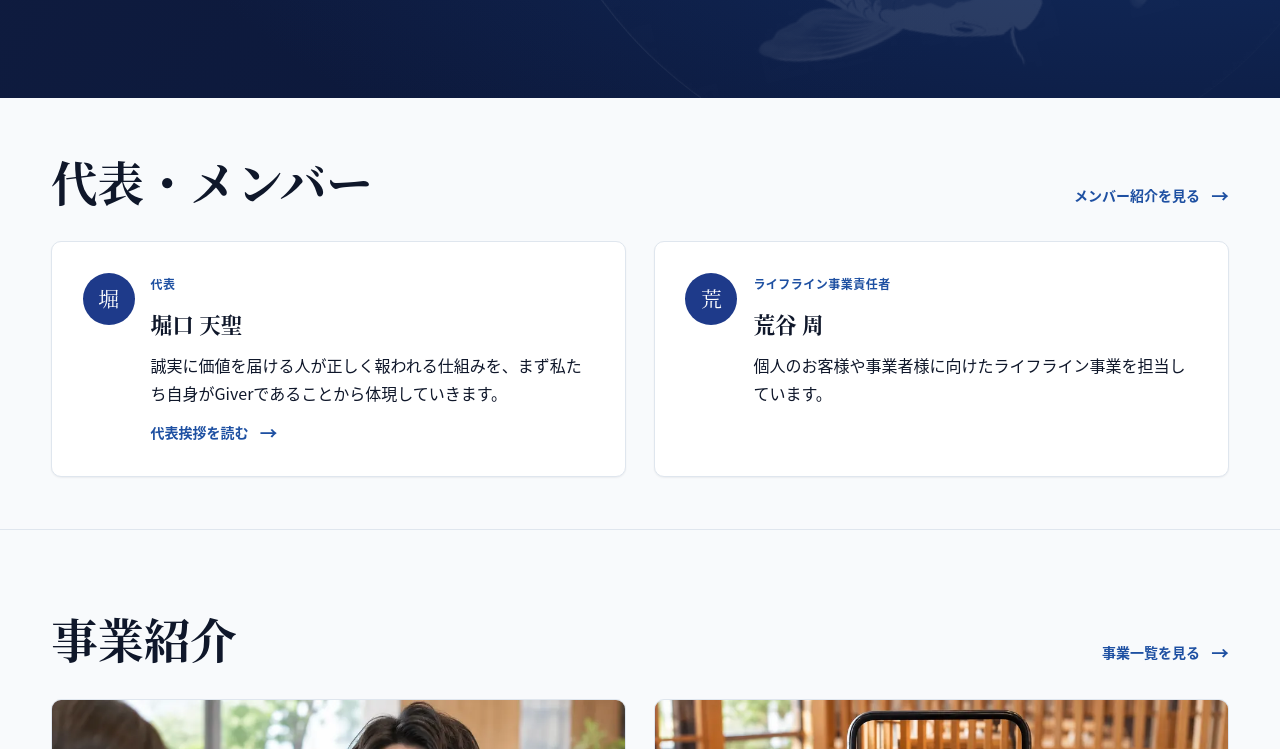
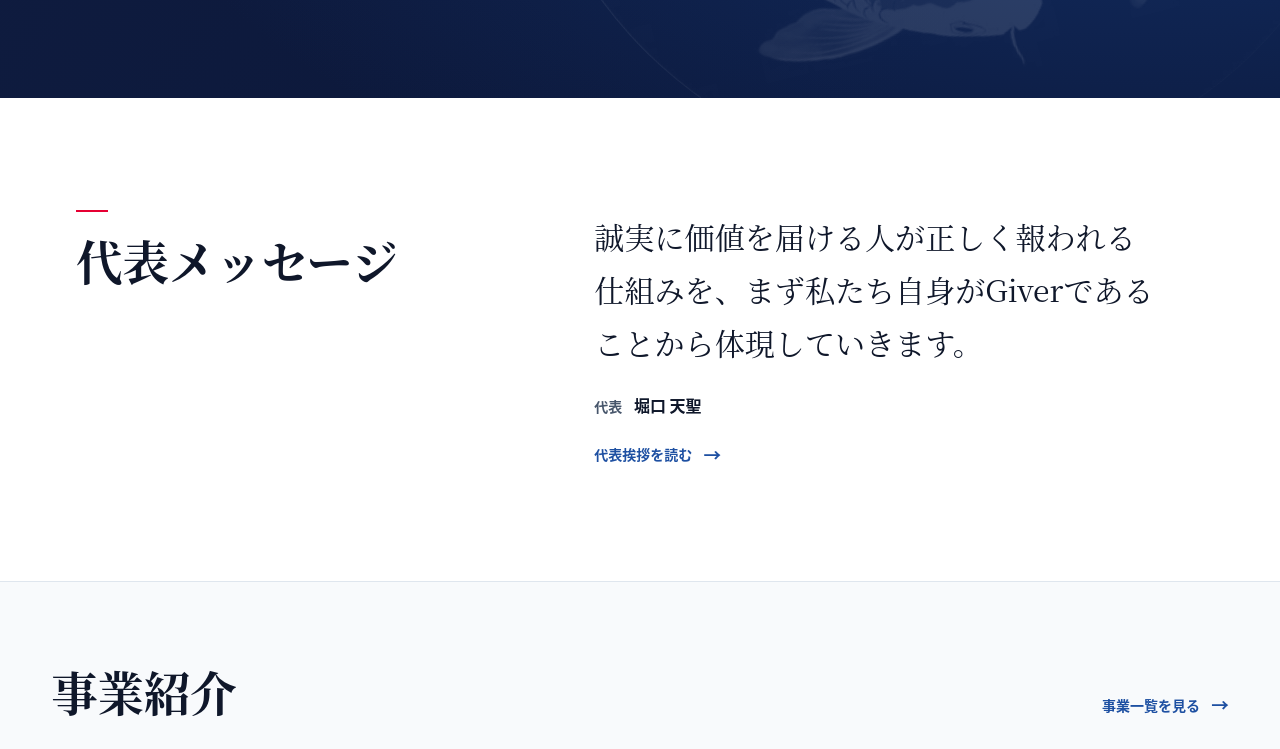
Before and after one commit to ss4gdev/allive-website, a plain HTML site: page index.html in a window 1280 px wide. Shown: the part 1227-1976 px from the top of the page. Drawn offline with Linux system fonts and the light colour scheme.

Commit message:
Refine homepage leadership and business navigation

```diff
--- a/assets/site.css
+++ b/assets/site.css
@@ -128,7 +128,6 @@ h1[tabindex="-1"]:focus, main[tabindex="-1"]:focus { outline: none; }
   margin-bottom: 1.65rem;
 }
 .section-row h2 { font-size: var(--fs-xl); line-height: 1.42; }
-.home-cases { background: var(--bg-subtle); padding-top: clamp(2.5rem, 4.5vw, 4.5rem); }
 .home-business { border-top: 1px solid var(--border); }
 .home-company {
   position: relative;
@@ -206,10 +205,35 @@ h1[tabindex="-1"]:focus, main[tabindex="-1"]:focus { outline: none; }
   }
 }
 
-.home-person { display: grid; grid-template-columns: auto minmax(0, 1fr); gap: 1rem; align-items: start; }
-.home-person .member-avatar { width: 52px; height: 52px; margin: 0; }
-.home-person h3 { font-size: 1.35rem; margin-bottom: .4rem; }
-.home-person .link-arrow { display: inline-flex; margin-top: .75rem; }
+.home-president {
+  background: var(--bg-elevated);
+  padding-block: clamp(4.25rem, 8.8vw, 8rem);
+}
+.home-president-layout {
+  --maxw: 1230px;
+  display: grid;
+  grid-template-columns: minmax(0, .84fr) minmax(0, 1.16fr);
+  gap: clamp(1.4rem, 6vw, 5rem);
+  align-items: start;
+}
+.home-president h2 { font-size: var(--fs-xl); line-height: 1.42; }
+.home-president h2::before {
+  content: "";
+  display: block;
+  width: 2rem;
+  height: 2px;
+  margin-bottom: 1rem;
+  background: var(--red);
+}
+.home-president-quote {
+  margin: 0;
+  font-family: var(--font-display);
+  font-size: clamp(1.3rem, 2.35vw, 1.9rem);
+  line-height: 1.75;
+  word-break: auto-phrase;
+}
+.home-president-sign { margin: 1.4rem 0 1.25rem; font-weight: 700; }
+.home-president-sign span { margin-right: .5rem; color: var(--ink-soft); font-size: var(--fs-sm); }
 
 .service-card { position: relative; }
 .service-card, .service-card-copy { padding: clamp(1.45rem, 3vw, 2.55rem); }
@@ -234,6 +258,7 @@ h1[tabindex="-1"]:focus, main[tabindex="-1"]:focus { outline: none; }
 }
 .service-card:hover .text-arrow { background: var(--lapis); color: #fff; }
 .service-description .lede + .lede { margin-top: .85rem; }
+.business-case-link { display: flex; justify-content: flex-end; margin-top: 1.15rem; }
 
 .case-grid { display: grid; grid-template-columns: repeat(2, minmax(0, 1fr)); gap: 1.55rem; }
 .case-grid:has(> .case-card:only-child) { grid-template-columns: minmax(0, 1fr); }
@@ -387,6 +412,7 @@ h1[tabindex="-1"]:focus, main[tabindex="-1"]:focus { outline: none; }
   .home-company { min-block-size: clamp(37rem, 83svh, 46rem); padding-block: 4.5rem; }
   .home-company::before { width: 31rem; inset-inline-end: -13rem; opacity: .08; }
   .home-philosophy { font-size: clamp(1.92rem, 7.6vw, 3.25rem); }
+  .home-president-layout { grid-template-columns: 1fr; }
   .case-grid, .case-card-featured, .case-detail-layout { grid-template-columns: 1fr; }
   .case-card-featured { grid-template-rows: auto 1fr; }
   .case-card-media img { aspect-ratio: 16 / 10; }
--- a/assets/site.js
+++ b/assets/site.js
@@ -7,7 +7,6 @@
   const sections = new Map(
     Array.from(document.querySelectorAll("[data-route]"), (section) => [section.dataset.route, section])
   );
-  const featuredCase = cases[0];
   const caseDetail = document.querySelector("[data-case-detail]");
   const main = document.getElementById("main");
   const toggle = document.getElementById("navToggle");
@@ -71,7 +70,7 @@
     caseDetail.innerHTML = `
       <div class="case-intro">
         <div class="wrap">
-          <p class="breadcrumb"><a href="#/">ホーム</a><span aria-hidden="true">/</span><a href="#/cases">3D・AR事例</a><span aria-hidden="true">/</span><span class="cur">事例詳細</span></p>
+          <p class="breadcrumb"><a href="#/">ホーム</a><span aria-hidden="true">/</span><a href="#/business">事業紹介</a><span aria-hidden="true">/</span><a href="#/cases">3D・AR事例</a><span aria-hidden="true">/</span><span class="cur">事例詳細</span></p>
           <div class="page-head">
             ${caseMeta(study)}
             <h1>${escapeHtml(study.title)}</h1>
@@ -106,7 +105,6 @@
   }
 
   const noCases = '<p class="lede">事例は掲載準備中です。</p>';
-  document.querySelector("[data-featured-case]").innerHTML = featuredCase ? caseCard(featuredCase, "h3", true) : noCases;
   document.querySelector("[data-service-cases]").innerHTML = cases.slice(0, 2).map((study) => caseCard(study, "h3", cases.length === 1)).join("") || noCases;
   document.querySelector("[data-case-list]").innerHTML = cases.map((study) => caseCard(study, "h2", cases.length === 1)).join("") || noCases;
 
@@ -141,10 +139,11 @@
     if (study) showCase(study);
 
     sections.forEach((item) => item.classList.toggle("is-active", item === section));
+    const isBusinessCase = visibleRoute === "cases" || visibleRoute === "case-detail";
     sectionLinks.forEach((link) => {
       const target = link.getAttribute("href").slice(2);
       const isCurrent = visibleRoute === target;
-      const isParent = (visibleRoute === "case-detail" && target === "cases")
+      const isParent = (isBusinessCase && target === "business")
         || (Boolean(target) && visibleRoute.startsWith(target + "/"));
       link.classList.toggle("is-active", isCurrent || isParent);
       if (isCurrent) link.setAttribute("aria-current", "page");
--- a/index.html
+++ b/index.html
@@ -9,9 +9,9 @@
 <title>ALLIVE</title>
 <link rel="icon" href="assets/allive-logo-small.webp" type="image/webp">
 <link rel="stylesheet" href="assets/base.css">
-<link rel="stylesheet" href="assets/site.css?v=b1041f5bf3">
+<link rel="stylesheet" href="assets/site.css?v=99a9b220e6">
 <script defer src="assets/cases.js"></script>
-<script defer src="assets/site.js"></script>
+<script defer src="assets/site.js?v=8fd3c558e0"></script>
 </head>
 <body>
 <a class="skip-link" href="#main">本文へスキップ</a>
@@ -26,7 +26,6 @@
       <ul class="nav-desktop">
         <li><a class="nav-link" href="#/company">会社情報</a></li>
         <li><a class="nav-link" href="#/business">事業紹介</a></li>
-        <li><a class="nav-link" href="#/cases">3D・AR事例</a></li>
         <li><a class="nav-link" href="#/recruit">採用情報</a></li>
         <li><a class="nav-cta" href="#/contact">お問い合わせ <span aria-hidden="true">↗</span></a></li>
       </ul>
@@ -41,7 +40,6 @@
   <a href="#/">ホーム</a>
   <a href="#/company">会社情報</a>
   <a href="#/business">事業紹介</a>
-  <a href="#/cases">3D・AR事例</a>
   <a href="#/recruit">採用情報</a>
   <a href="#/contact" class="nav-cta">お問い合わせ</a>
 </nav>
@@ -56,7 +54,7 @@
         </div>
         <div class="action-row">
           <a class="btn btn-primary" href="#/business">事業紹介を見る <span aria-hidden="true">→</span></a>
-          <a class="btn btn-outline" href="#/cases">3D・AR事例を見る <span aria-hidden="true">→</span></a>
+          <a class="btn btn-outline" href="#/business/3dar">3D・AR事業を見る <span aria-hidden="true">→</span></a>
         </div>
       </div>
       <div class="home-hero-art">
@@ -82,30 +80,15 @@
     </div>
   </section>
 
-  <section class="section-tight" aria-labelledby="home-people-title">
-    <div class="wrap" data-scroll-reveal>
-      <div class="section-row">
-        <h2 id="home-people-title">代表・メンバー</h2>
-        <a class="link-arrow" href="#/company/members">メンバー紹介を見る <span aria-hidden="true">→</span></a>
-      </div>
-      <div class="grid-2">
-        <article class="card home-person">
-          <div class="member-avatar" aria-hidden="true">堀</div>
+  <section class="section home-president" aria-labelledby="home-president-title">
+    <div class="wrap home-president-layout" data-scroll-reveal>
+      <h2 id="home-president-title">代表メッセージ</h2>
       <div>
-            <p class="member-role">代表</p>
-            <h3>堀口 天聖</h3>
+        <blockquote class="home-president-quote">
           <p>誠実に価値を届ける人が正しく報われる仕組みを、まず私たち自身がGiverであることから体現していきます。</p>
+        </blockquote>
+        <p class="home-president-sign"><span>代表</span> 堀口 天聖</p>
         <a class="link-arrow" href="#/company/message">代表挨拶を読む <span aria-hidden="true">→</span></a>
-          </div>
-        </article>
-        <article class="card home-person">
-          <div class="member-avatar" aria-hidden="true">荒</div>
-          <div>
-            <p class="member-role">ライフライン事業責任者</p>
-            <h3>荒谷 周</h3>
-            <p>個人のお客様や事業者様に向けたライフライン事業を担当しています。</p>
-          </div>
-        </article>
       </div>
     </div>
   </section>
@@ -136,16 +119,6 @@
           </div>
         </a>
       </div>
-    </div>
-  </section>
-
-  <section class="section home-cases" aria-labelledby="home-cases-title">
-    <div class="wrap" data-scroll-reveal>
-      <div class="section-row">
-        <h2 id="home-cases-title">3D・ARの活用事例</h2>
-        <a class="link-arrow" href="#/cases">事例一覧を見る <span aria-hidden="true">→</span></a>
-      </div>
-      <div data-featured-case></div>
     </div>
   </section>
 
@@ -191,6 +164,9 @@
         <span class="text-arrow" aria-hidden="true">→</span>
       </a>
     </div>
+    <p class="business-case-link">
+      <a class="link-arrow" href="#/cases">3D・ARの活用事例を見る <span aria-hidden="true">→</span></a>
+    </p>
   </div>
 
   <div class="section band-subtle">
@@ -246,7 +222,7 @@
 <section class="route" data-route="cases" aria-label="3D・AR事例">
   <div class="case-intro">
     <div class="wrap">
-      <p class="breadcrumb"><a href="#/">ホーム</a><span aria-hidden="true">/</span><span class="cur">3D・AR事例</span></p>
+      <p class="breadcrumb"><a href="#/">ホーム</a><span aria-hidden="true">/</span><a href="#/business">事業紹介</a><span aria-hidden="true">/</span><span class="cur">3D・AR事例</span></p>
       <div class="page-head">
         <h1>3D・ARの活用事例</h1>
         <p class="lede">ALLIVEが撮影・制作を担当した3D・ARの事例をご紹介します。</p>
@@ -311,7 +287,7 @@
     <table class="info-table">
       <tbody>
         <tr><th>名称</th><td>ALLIVE</td></tr>
-        <tr><th>創業</th><td>確認中</td></tr>
+        <tr><th>創業</th><td>2026年</td></tr>
         <tr><th>代表者</th><td>堀口 天聖</td></tr>
         <tr><th>所在地</th><td>大阪府東大阪市菱屋西1-19-17 302号室<br>
           <a class="map-link" href="https://www.google.com/maps/search/?api=1&amp;query=%E5%A4%A7%E9%98%AA%E5%BA%9C%E6%9D%B1%E5%A4%A7%E9%98%AA%E5%B8%82%E8%8F%B1%E5%B1%8B%E8%A5%BF1-19-17" target="_blank" rel="noopener">
@@ -549,7 +525,6 @@
         <li><a href="#/business">事業概要</a></li>
         <li><a href="#/business/lifeline">ライフライン事業</a></li>
         <li><a href="#/business/3dar">3D・AR事業</a></li>
-        <li><a href="#/cases">3D・AR事例</a></li>
       </ul>
     </div>
     <div class="footer-col">
```
Lines whose indentation alone changed are shown as unchanged.
